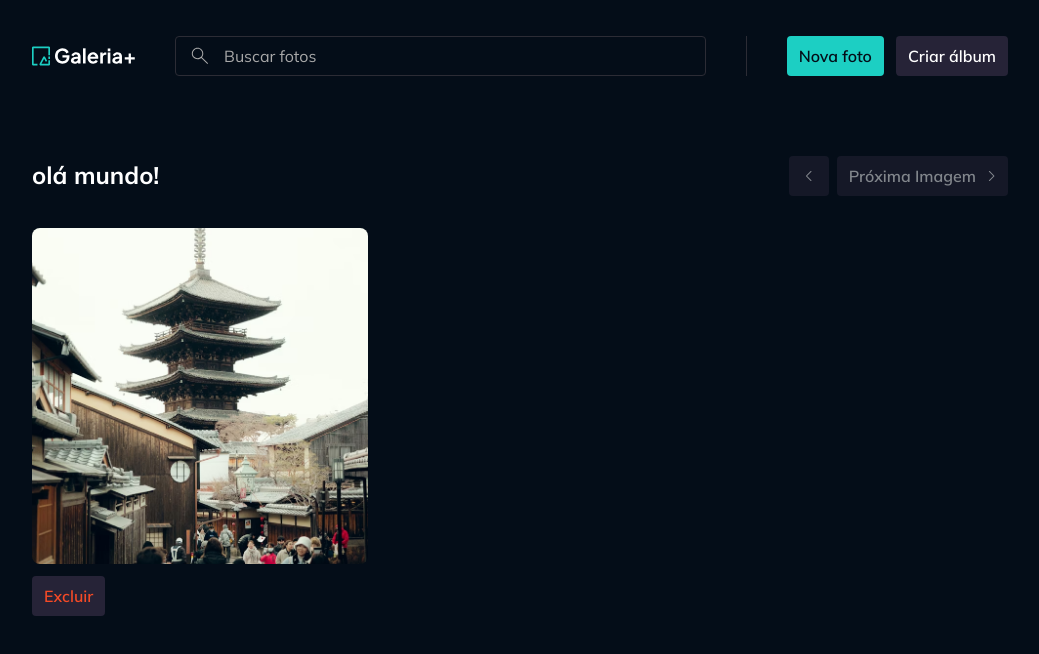
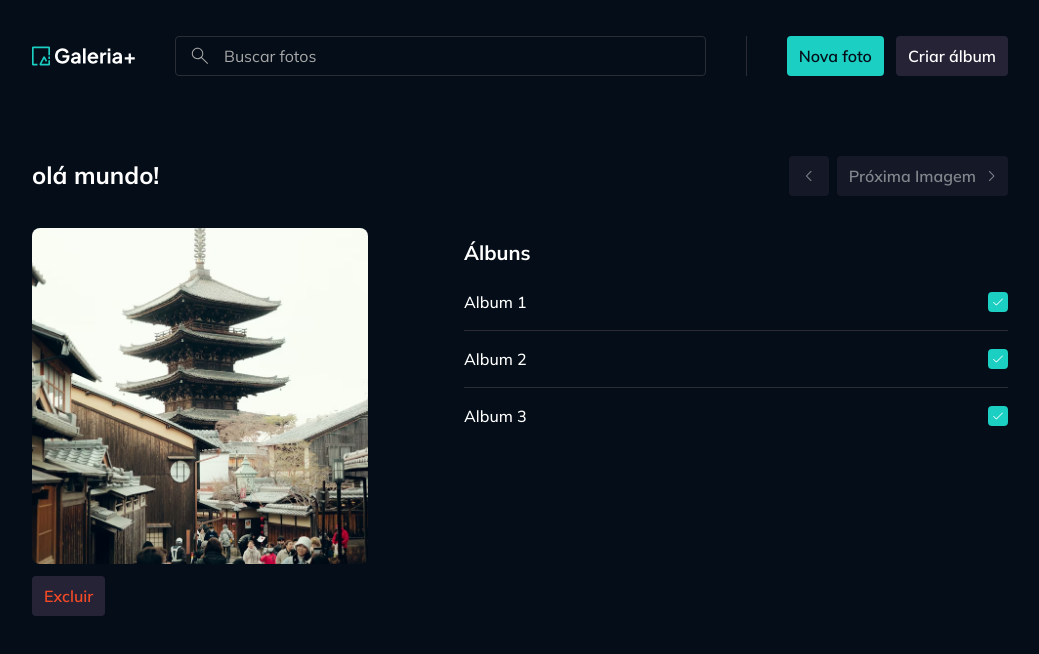
Before and after one commit to danield-dcc/gallery-images, a React (Vite) app: page /fotos/123 in a window 1280 px wide. Shown: the top 654 px of the page, without its empty margins (120-1159 px from the left). Built offline with nearby package versions, Linux system fonts and the light colour scheme.

Commit message:
adiciona página de detalhes - Lista de álbuns

```diff
--- /dev/null
+++ b/src/contexts/albums/components/albums-list-selectable.tsx
@@ -0,0 +1,63 @@
+import Divider from "../../../components/divider";
+import InputCheckbox from "../../../components/input-checkbox";
+import Skeleton from "../../../components/skeleton";
+import Text from "../../../components/text";
+import type { Photo } from "../../photos/models/photo";
+import type { Album } from "../models/album";
+
+interface AlbumsListSelectableProps {
+  loading?: boolean;
+  albums: Album[];
+  photo: Photo;
+}
+
+export default function AlbumsListSelectable({
+  albums,
+  photo,
+  loading,
+}: AlbumsListSelectableProps) {
+  function isChecked(albumId: string) {
+    return photo?.albums?.some((album) => album.id === albumId);
+  }
+
+  function handlePhotoOnAlbums(albumId: string) {
+    let albumIds = [];
+
+    if (isChecked(albumId)) {
+      albumIds = photo.albums
+        .filter((album) => album.id !== albumId)
+        .map((album) => album.id);
+    } else {
+      albumIds = [...photo.albums.map((album) => album.id), albumId];
+    }
+
+    console.log("Albums que serão enviados para o backend ==>", albumIds);
+  }
+
+  return (
+    <ul className="flex flex-col gap-4">
+      {!loading &&
+        albums?.length > 0 &&
+        albums.map((album, index) => (
+          <li key={album.id}>
+            <div className="flex items-center justify-between gap-1">
+              <Text variant="paragraph-large" className="truncate">
+                {album.title}
+              </Text>
+              <InputCheckbox
+                defaultChecked={isChecked(album.id)}
+                onClick={() => handlePhotoOnAlbums(album.id)}
+              />
+            </div>
+            {index !== albums.length - 1 && <Divider className="mt-4" />}
+          </li>
+        ))}
+      {loading &&
+        Array.from({ length: 5 }).map((_, index) => (
+          <li key={`albums-list-${index}`}>
+            <Skeleton className="h-[2.5rem]" />
+          </li>
+        ))}
+    </ul>
+  );
+}
--- a/src/pages/page-photo-details.tsx
+++ b/src/pages/page-photo-details.tsx
@@ -6,6 +6,7 @@
 import PhotosNavigator from "../contexts/photos/components/photos-navigator";
 import ImagePreview from "../components/image-preview";
 import Button from "../components/button";
+import AlbumsListSelectable from "../contexts/albums/components/albums-list-selectable";
 
 export default function PagePhotoDetails() {
   const { id } = useParams<{ id: string }>();
@@ -22,6 +23,7 @@
       { id: "3423", title: "Album 3" },
     ],
   } as Photo;
+
   return (
     <Container>
       <header className="flex items-center justify-between gap-8 mb-8">
@@ -34,7 +36,7 @@
         <PhotosNavigator />
       </header>
 
-      <div className="grid grid-cols-[21rem] gap-24">
+      <div className="grid grid-cols-[21rem_1fr] gap-24">
         <div className="space-y-3">
           {!isLoadingPhoto ? (
             <ImagePreview
@@ -52,6 +54,22 @@
             <Skeleton className="w-20 h-10" />
           )}
         </div>
+
+        <div className="py-3">
+          <Text as="h3" variant="heading-medium" className="mb-6">
+            Álbuns
+          </Text>
+
+          <AlbumsListSelectable
+            photo={photo}
+            albums={[
+              { id: "3421", title: "Album 1" },
+              { id: "3422", title: "Album 2" },
+              { id: "3423", title: "Album 3" },
+            ]}
+            loading={isLoadingPhoto}
+          />
+        </div>
       </div>
     </Container>
   );
```
